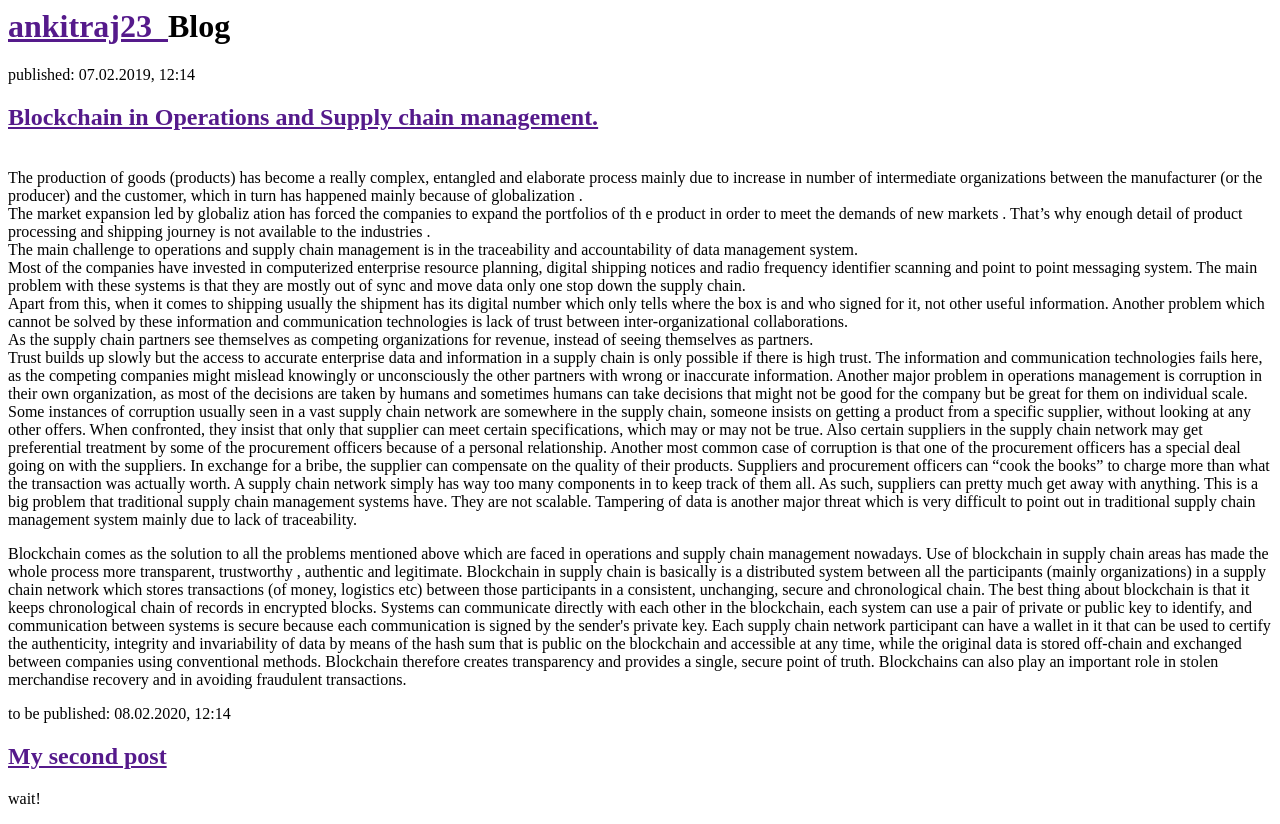
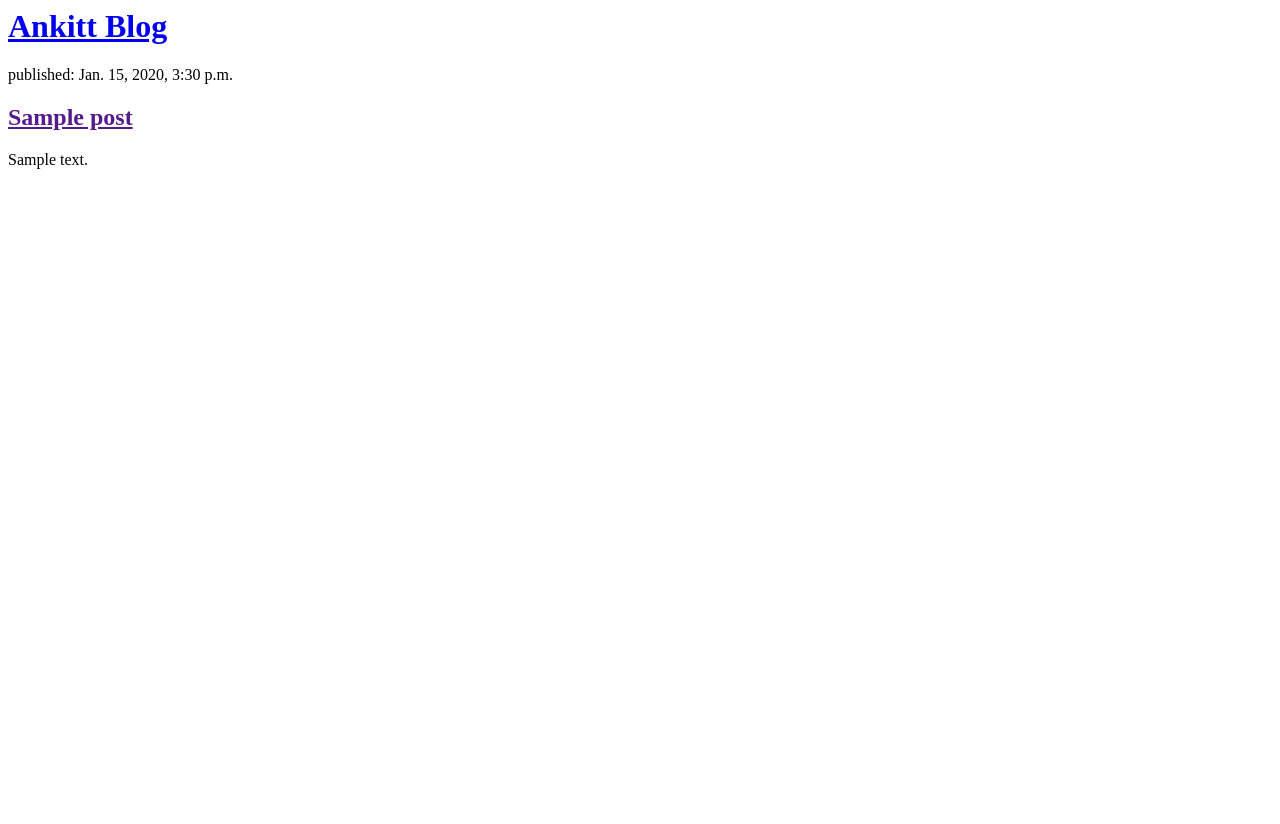
Before and after one commit to ankit-raj-23/my-first-blog, a Django app: page / in a window 1280 px wide. After the commit the page ends 169 px from the top, so only its background shows below. Run offline with Django 3.2, Linux system fonts and the light colour scheme; tables that the repository leaves empty hold one stand-in row (values such as "Sample post").

Commit message:
Modified templates to display posts from database.

```diff
--- a/blog/templates/blog/post_list.html
+++ b/blog/templates/blog/post_list.html
@@ -3,85 +3,16 @@
         <title>Ankit blog</title>
     </head>
     <body>
+      <div>
+        <h1><a href="/">Ankitt Blog</a></h1>
+      </div>
+
+      {% for post in posts %}
         <div>
-            <h1><a href="">ankitraj23 &nbsp</a>Blog</h1>
+          <p>published: {{ post.published_date }}</p>
+          <h2><a href="">{{ post.title }}</a></h2>
+          <p>{{ post.text|linebreaksbr }}</p>
         </div>
-
-        <div>
-            <p>published: 07.02.2019, 12:14</p>
-            <h2><a href="">Blockchain in Operations and Supply chain management.</a></h2>
-            <p><br>
-The production of goods (products) has become a really complex,
- entangled and elaborate process mainly due to increase in number
-  of intermediate organizations between the manufacturer (or the
-  producer) and the customer, which in turn has happened mainly
-  because of globalization .<br>The market expansion led by globaliz
-  ation  has forced the companies to expand the portfolios of th
-  e product in order to meet the demands of new markets . That’s
-  why enough detail of product processing and shipping journey is
- not available to the industries .<br>The main challenge to operations
-  and supply chain management is in the traceability and accountability
-   of data management system.<br> Most of the companies have invested in
-   computerized enterprise resource planning, digital shipping notices and radio
- frequency identifier scanning and point to point messaging system. The main
- problem with these systems is that they are mostly out of sync and move data
- only one stop down the supply chain.<br> Apart from this, when it comes to shipping
-  usually the shipment has its digital number which only tells where the box is
-  and who signed for it, not other useful information. Another problem which
-  cannot be solved by these information and communication technologies is lack
-  of trust between inter-organizational collaborations.<br> As the supply chain
-  partners see themselves as competing organizations for revenue, instead of
-  seeing themselves as partners.<br> Trust builds up slowly but the access to
-  accurate enterprise data and information in a supply chain is only possible
-  if there is high trust. The information and communication technologies fails
-  here, as the competing companies might mislead knowingly or unconsciously the
-  other partners with wrong or inaccurate information. Another major problem in
-  operations management is corruption in their own organization, as most of the
-  decisions are taken by humans and sometimes humans can take decisions that
-  might not be good for the company but be great for them on individual scale.
-  Some instances of corruption usually seen in a vast supply chain network are
-  somewhere in the supply chain, someone insists on getting a product from a
-  specific supplier, without looking at any other offers. When confronted, they
-  insist that only that supplier can meet certain specifications, which may or
-  may not be true. Also certain suppliers in the supply chain network may get
-  preferential treatment by some of the procurement officers because of a
-  personal relationship. Another most common case of corruption is that one of
-  the procurement officers has a special deal going on with the suppliers. In
-  exchange for a bribe, the supplier can compensate on the quality of their
-  products. Suppliers and procurement officers can “cook the books” to charge
-  more than what the transaction was actually worth. A supply chain network
-  simply has way too many components in to keep track of them all. As such,
-  suppliers can pretty much get away with anything. This is a big problem that
-  traditional supply chain management systems have. They are not scalable.
-  Tampering of data is another major threat which is very difficult to point
- out in traditional supply chain management system mainly due to lack of
- traceability.</p>
- <p>Blockchain comes as the solution to all the problems mentioned above which are
- faced in operations and supply chain management nowadays. Use of blockchain in
- supply chain areas has made the whole process more transparent, trustworthy ,
- authentic and legitimate. Blockchain in supply chain is basically is a distributed
- system between all the participants (mainly organizations) in a supply chain
- network which stores transactions (of money, logistics etc) between those
-participants in a consistent, unchanging, secure and chronological chain. The
-best thing about blockchain is that it keeps chronological chain of records in
-encrypted blocks. Systems can communicate directly with each other in the
-blockchain, each system can use a pair of private or public key to identify,
-and communication between systems is secure because each communication is signed
-by the sender's private key. Each supply chain network participant can have a
-wallet in it that can be used to certify the authenticity, integrity and
-invariability of data by means of the hash sum that is public on the blockchain
-and accessible at any time, while the original data is stored off-chain and
-exchanged between companies using conventional methods. Blockchain therefore
-creates transparency and provides a single, secure point of truth. Blockchains
-can also play an important role in stolen merchandise recovery and in avoiding
-fraudulent transactions.
-</p>
-        </div>
-
-        <div>
-            <p>to be published: 08.02.2020, 12:14</p>
-            <h2><a href="">My second post</a></h2>
-            <p>wait!</p>
-        </div>
+      {% endfor %}
     </body>
 </html>
--- a/blog/views.py
+++ b/blog/views.py
@@ -1,4 +1,8 @@
 from django.shortcuts import render
+from django.utils import timezone
+from .models import Post
 
 def post_list(request):
-    return render(request, 'blog/post_list.html', {})
+    posts=Post.objects.order_by('created_date')
+#   posts= Post.objects.filter(published_date__lte=timezone.now()).order_by('published_date')
+    return render(request, 'blog/post_list.html', {'posts':posts})
```
